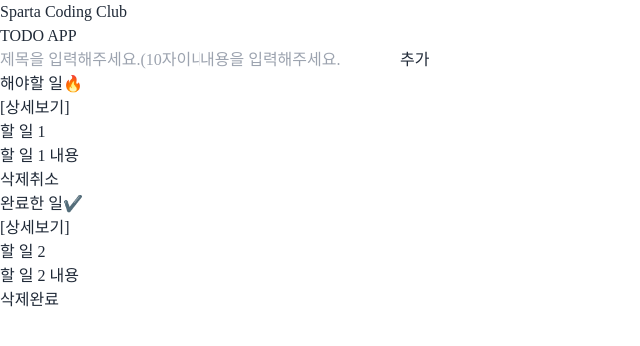
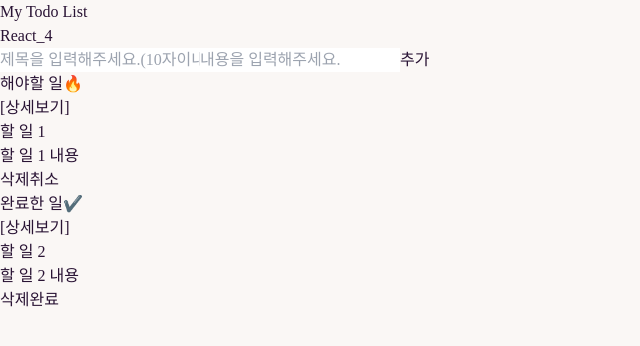
Before and after one commit to gkstnadl/typescript-test, a React (Vite) app: page / in a window 1280 px wide. Shown: the top 346 px of the page, without its empty margins (0-640 px from the left). Built offline with nearby package versions, Linux system fonts and the light colour scheme; a web font is replaced by a local one.

Commit message:
Fix: 상위컴포넌트 Main으로 정하고 props내려주니 작동안되는 오류 해결

```diff
--- a/src/App.tsx
+++ b/src/App.tsx
@@ -1,13 +1,13 @@
 import 'styles/GlobalStyled.css';
+import './input.css';
 import Router from './shared/Router';
-import './input.css';
 
-function App() {
+const App: React.FC = () => {
   return (
     <>
       <Router />
     </>
   );
-}
+};
 
 export default App;
--- a/src/components/Header.tsx
+++ b/src/components/Header.tsx
@@ -3,8 +3,8 @@ import React from 'react';
 const Header: React.FC = () => {
   return (
     <div>
-      <p>Sparta Coding Club</p>
-      <p>TODO APP</p>
+      <p>My Todo List</p>
+      <p>React_4</p>
     </div>
   );
 };
--- a/src/components/InputForm.tsx
+++ b/src/components/InputForm.tsx
@@ -1,21 +1,15 @@
 import { useState } from 'react';
 import { Todo } from '../types';
-import { nanoid } from 'nanoid';
 
-const InputForm: React.FC = () => {
-  const [todos, setTodos] = useState<Todo[]>([]);
+interface InputFormProps {
+  addTodo: (title: string, contents: string) => void;
+}
+
+const InputForm: React.FC<InputFormProps> = ({ addTodo }) => {
   const [title, setTitle] = useState<string>('');
   const [contents, setContents] = useState<string>('');
 
-  const handleTitleChange = (e: React.ChangeEvent<HTMLInputElement>) => {
-    const newTitle = e.target.value;
-    if (newTitle.length <= 10) {
-      setTitle(newTitle);
-      return;
-    }
-    setTitle(e.target.value);
-  };
-
+  const handleTitleChange = (e: React.ChangeEvent<HTMLInputElement>) => setTitle(e.target.value);
   const handleContentsChange = (e: React.ChangeEvent<HTMLInputElement>) => setContents(e.target.value);
 
   const handleSubmit = (e: React.FormEvent<HTMLFormElement>) => {
@@ -28,9 +22,7 @@ const InputForm: React.FC = () => {
       alert('내용을 입력해주세요.');
       return;
     }
-
-    const newTodo: Todo = { id: nanoid(), title, contents, isCompleted: false };
-    setTodos([...todos, newTodo]);
+    addTodo(title, contents);
     setTitle('');
     setContents('');
   };
--- a/src/components/TodoItem.tsx
+++ b/src/components/TodoItem.tsx
@@ -2,20 +2,16 @@ import { useNavigate } from 'react-router-dom';
 import { Todo } from 'types';
 
 interface TodoProps {
-  key: string;
   todo: Todo;
-  toggleTodo: (id: string) => void;
+  toggleTodo: () => void;
+  removeTodo: () => void;
 }
 
-const TodoItem: React.FC<TodoProps> = ({ todo, toggleTodo }) => {
+const TodoItem: React.FC<TodoProps> = ({ todo, toggleTodo, removeTodo }) => {
   const navigate = useNavigate();
 
   const handleDetailPageLinkClick = () => {
     navigate(`/${todo.id}`);
-  };
-
-  const handleToggle = () => {
-    toggleTodo(todo.id);
   };
 
   return (
@@ -28,8 +24,8 @@ const TodoItem: React.FC<TodoProps> = ({ todo, toggleTodo }) => {
       <p>{todo.contents}</p>
       <div />
       <div>
-        <button onClick={() => {}}>삭제</button>
-        <button onClick={handleToggle}>{todo.isCompleted ? '완료' : '취소'}</button>
+        <button onClick={removeTodo}>삭제</button>
+        <button onClick={toggleTodo}>{todo.isCompleted ? '완료' : '취소'}</button>
       </div>
     </div>
   );
--- a/src/components/TodoList.tsx
+++ b/src/components/TodoList.tsx
@@ -4,26 +4,37 @@ import TodoItem from 'components/TodoItem';
 interface TodoListProps {
   todos: Todo[];
   toggleTodo: (id: string) => void;
+  removeTodo: (id: string) => void;
 }
 
-const TodoList: React.FC<TodoListProps> = ({ todos, toggleTodo }) => {
+const TodoList: React.FC<TodoListProps> = ({ todos, toggleTodo, removeTodo }) => {
   return (
     <>
       <div>
         <h3>해야할 일🔥</h3>
         {todos
-          .filter((item) => !item.isCompleted) // 완료되지 않은 할 일
-          .map((item) => {
-            return <TodoItem key={item.id} todo={item} toggleTodo={() => toggleTodo(item.id)} />;
-          })}
+          .filter((item) => !item.isCompleted)
+          .map((item) => (
+            <TodoItem
+              key={item.id}
+              todo={item}
+              toggleTodo={() => toggleTodo(item.id)}
+              removeTodo={() => removeTodo(item.id)}
+            />
+          ))}
       </div>
       <div>
         <h3>완료한 일✔️</h3>
         {todos
-          .filter((item) => item.isCompleted) // 완료된 할 일
-          .map((item) => {
-            return <TodoItem key={item.id} todo={item} toggleTodo={() => toggleTodo(item.id)} />;
-          })}
+          .filter((item) => item.isCompleted)
+          .map((item) => (
+            <TodoItem
+              key={item.id}
+              todo={item}
+              toggleTodo={() => toggleTodo(item.id)}
+              removeTodo={() => removeTodo(item.id)}
+            />
+          ))}
       </div>
     </>
   );
--- a/src/pages/Main.tsx
+++ b/src/pages/Main.tsx
@@ -1,6 +1,8 @@
+import { useState } from 'react';
 import InputForm from 'components/InputForm';
 import TodoList from 'components/TodoList';
 import { Todo } from 'types';
+import { nanoid } from 'nanoid';
 
 const initialTodos: Todo[] = [
   {
@@ -17,15 +19,26 @@ const initialTodos: Todo[] = [
   }
 ];
 
-const toggleTodo = (id: string) => {
-  console.log('toggleTodo', id);
-};
+const Main: React.FC = () => {
+  const [todos, setTodos] = useState<Todo[]>(initialTodos);
 
-const Main: React.FC = () => {
+  const toggleTodo = (id: string) => {
+    setTodos(todos.map((todo) => (todo.id === id ? { ...todo, isCompleted: !todo.isCompleted } : todo)));
+  };
+
+  const removeTodo = (id: string) => {
+    setTodos(todos.filter((todo) => todo.id !== id));
+  };
+
+  const addTodo = (title: string, contents: string) => {
+    const newTodo = { id: nanoid(), title, contents, isCompleted: false };
+    setTodos([...todos, newTodo]);
+  };
+
   return (
     <div>
-      <InputForm />
-      <TodoList todos={initialTodos} toggleTodo={toggleTodo} />
+      <InputForm addTodo={addTodo} />
+      <TodoList todos={todos} toggleTodo={toggleTodo} removeTodo={removeTodo} />
     </div>
   );
 };
--- a/tailwind.config.js
+++ b/tailwind.config.js
@@ -10,4 +10,40 @@ export default {
     extend: {},
   },
   plugins: [daisyui],
+  daisyui: {
+    themes: [
+      "light",
+      "dark",
+      "cupcake",
+      "bumblebee",
+      "emerald",
+      "corporate",
+      "synthwave",
+      "retro",
+      "cyberpunk",
+      "valentine",
+      "halloween",
+      "garden",
+      "forest",
+      "aqua",
+      "lofi",
+      "pastel",
+      "fantasy",
+      "wireframe",
+      "black",
+      "luxury",
+      "dracula",
+      "cmyk",
+      "autumn",
+      "business",
+      "acid",
+      "lemonade",
+      "night",
+      "coffee",
+      "winter",
+      "dim",
+      "nord",
+      "sunset",
+    ],
+  },
 };
```
